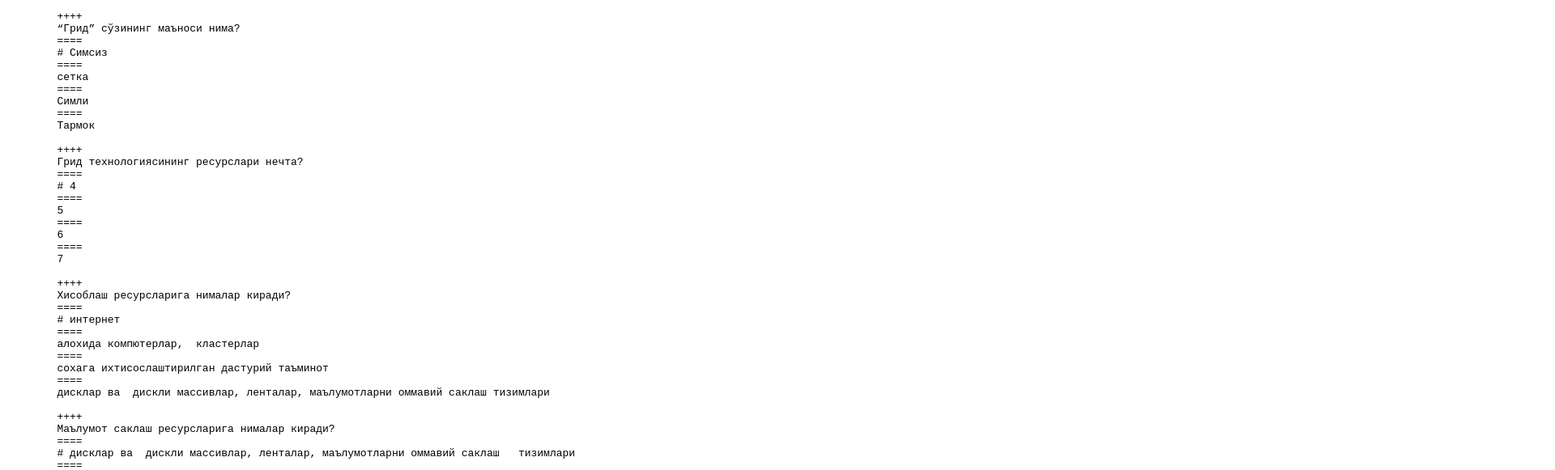
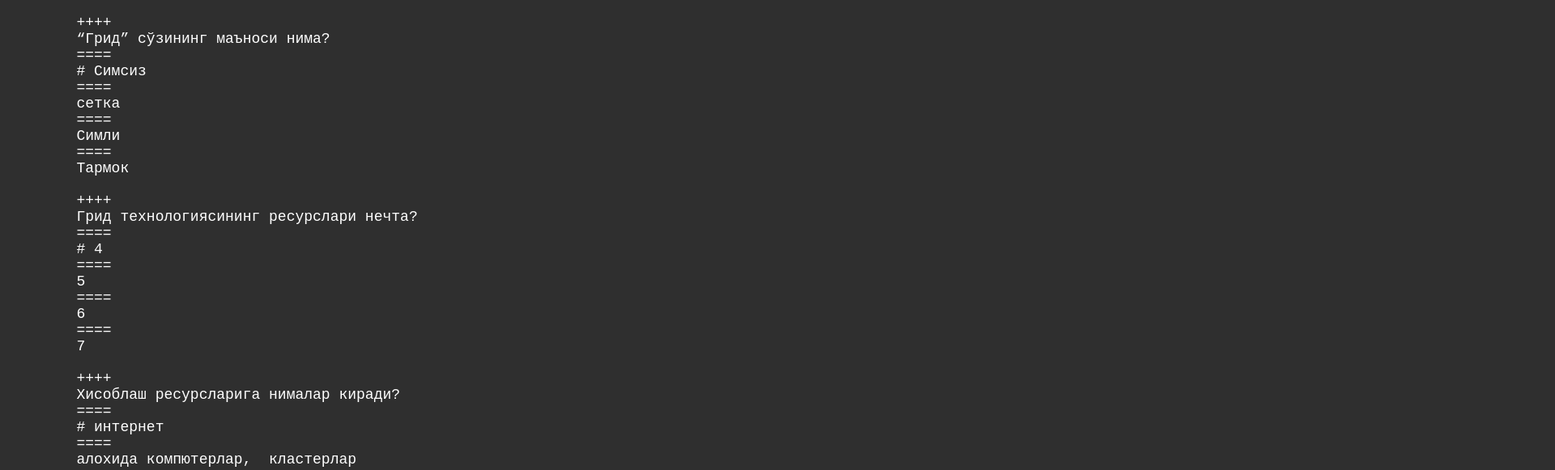
Before and after one commit to ToshpulatovAlimardon/ttb, a plain HTML site: page index.html in a window 1280 px wide. Shown: the top 581 px of the page at 81% size, 1920 px wide, since content can reach past the window. Drawn offline with Linux system fonts and the light colour scheme.

Commit message:
added logo

```diff
--- a/index.html
+++ b/index.html
@@ -4,7 +4,17 @@
     <meta charset="UTF-8">
     <meta http-equiv="X-UA-Compatible" content="IE=edge">
     <meta name="viewport" content="width=device-width, initial-scale=1.0">
-    <title>Document</title>
+    <title>Bosh sahifa | Hemis</title>
+    <link rel="icon" href="logo.jpg">
+    <style>
+        body {
+            background: #2f2f2f;
+            color: #fff;
+        }
+        pre {
+            font-size: 18px;
+        }
+    </style>
 </head>
 <body>
     <pre>
```
Also changed, not shown: logo.jpg (added).
